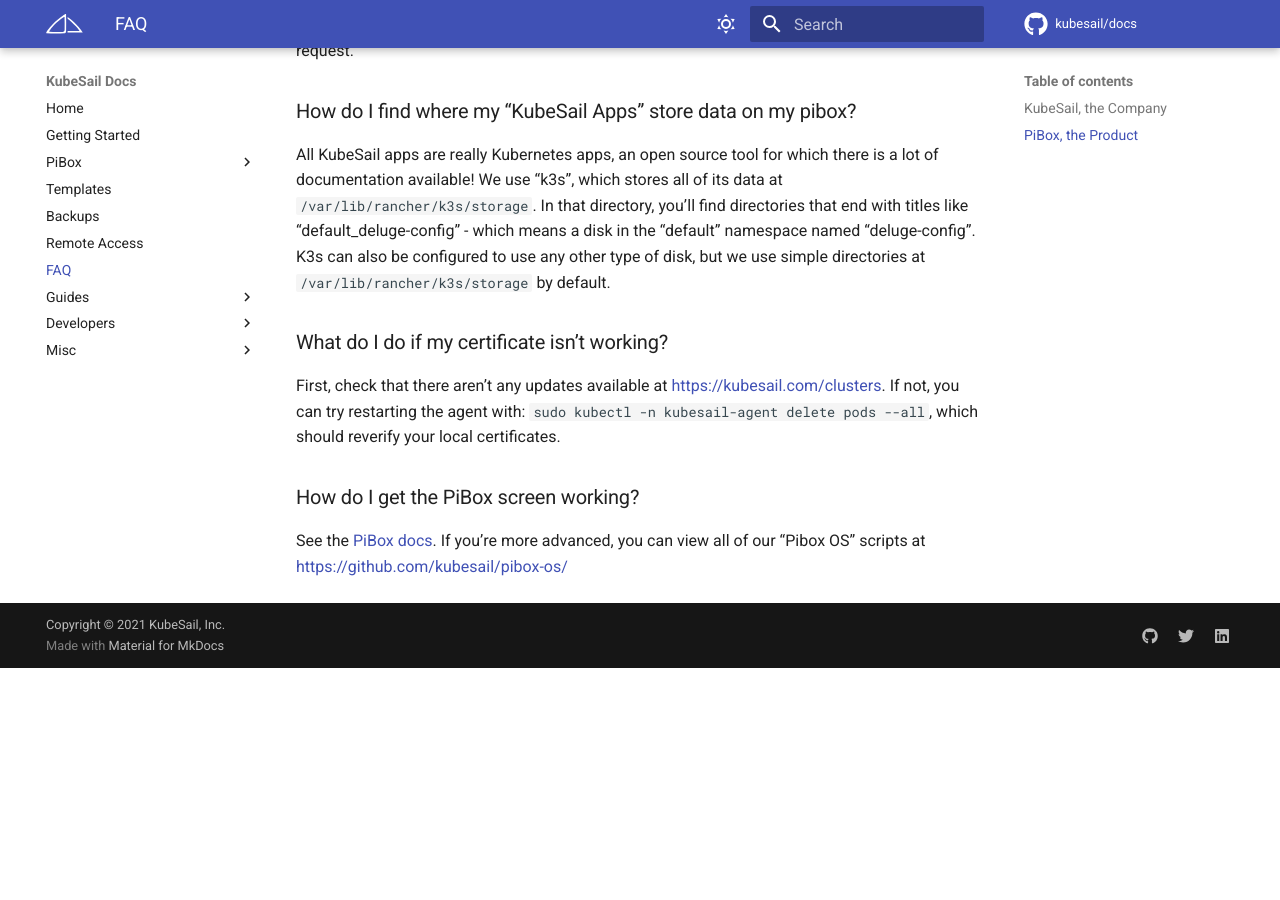
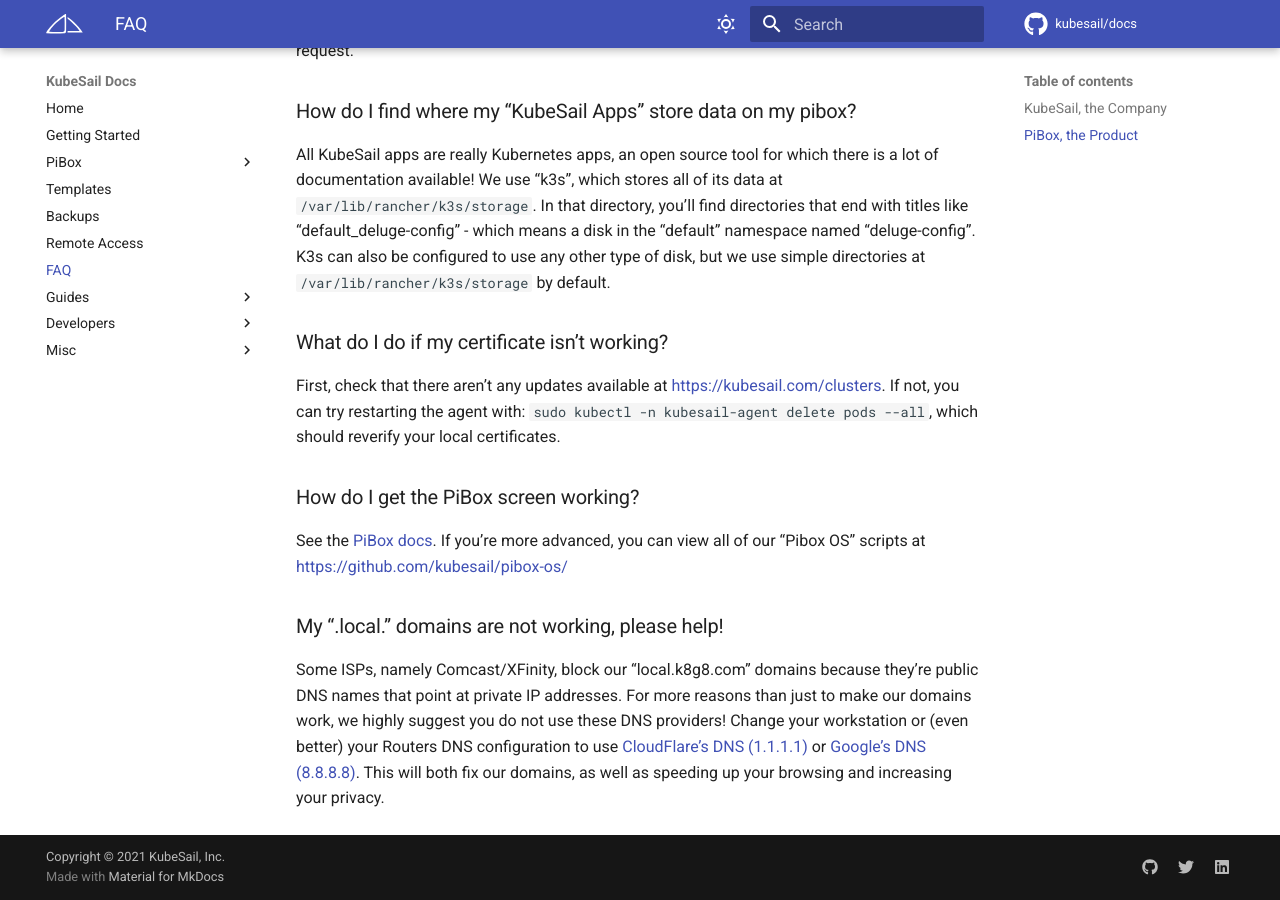
Before and after one commit to kubesail/kubesail-docs, an MkDocs documentation site: the page built from docs/FAQ.md, in a window 1280 px wide and 900 px high, scrolled down 2802 px. Built offline with MkDocs 1.6.1 and Material for MkDocs 9.7.7, drawn with Linux system fonts in a browser that asks for light colours; comment, search, counter and statistics services are not loaded; before the commit the page ends 3470 px from its top, so only the background shows below that.

Commit message:
Update FAQ.md

```diff
--- a/docs/FAQ.md
+++ b/docs/FAQ.md
@@ -82,3 +82,7 @@
 ### How do I get the PiBox screen working?
 
 See the [PiBox docs](https://docs.kubesail.com/guides/pibox/kubesail/). If you're more advanced, you can view all of our "Pibox OS" scripts at https://github.com/kubesail/pibox-os/
+
+### My ".local." domains are not working, please help!
+
+Some ISPs, namely Comcast/XFinity, block our "local.k8g8.com" domains because they're public DNS names that point at private IP addresses. For more reasons than just to make our domains work, we highly suggest you do not use these DNS providers! Change your workstation or (even better) your Routers DNS configuration to use [CloudFlare's DNS (1.1.1.1)](https://www.cloudflare.com/dns/) or [Google's DNS (8.8.8.8)](https://developers.google.com/speed/public-dns). This will both fix our domains, as well as speeding up your browsing and increasing your privacy.
```
